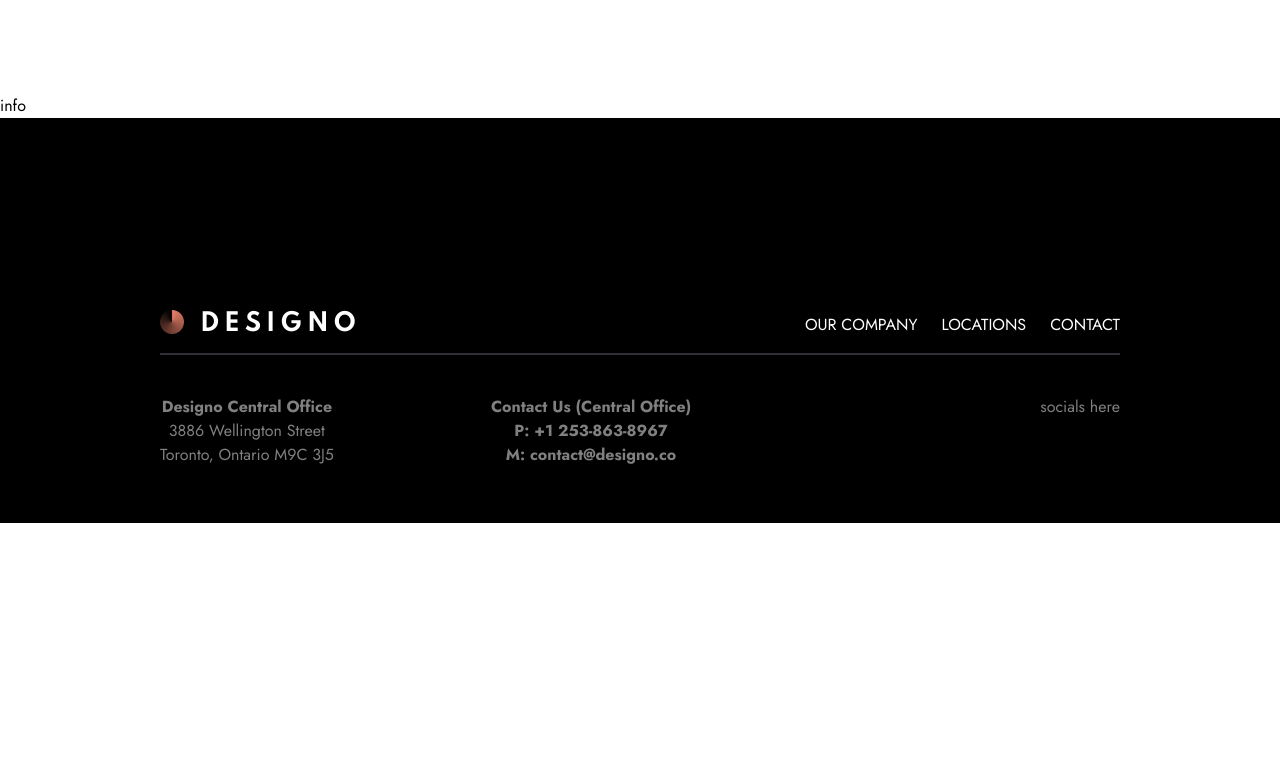
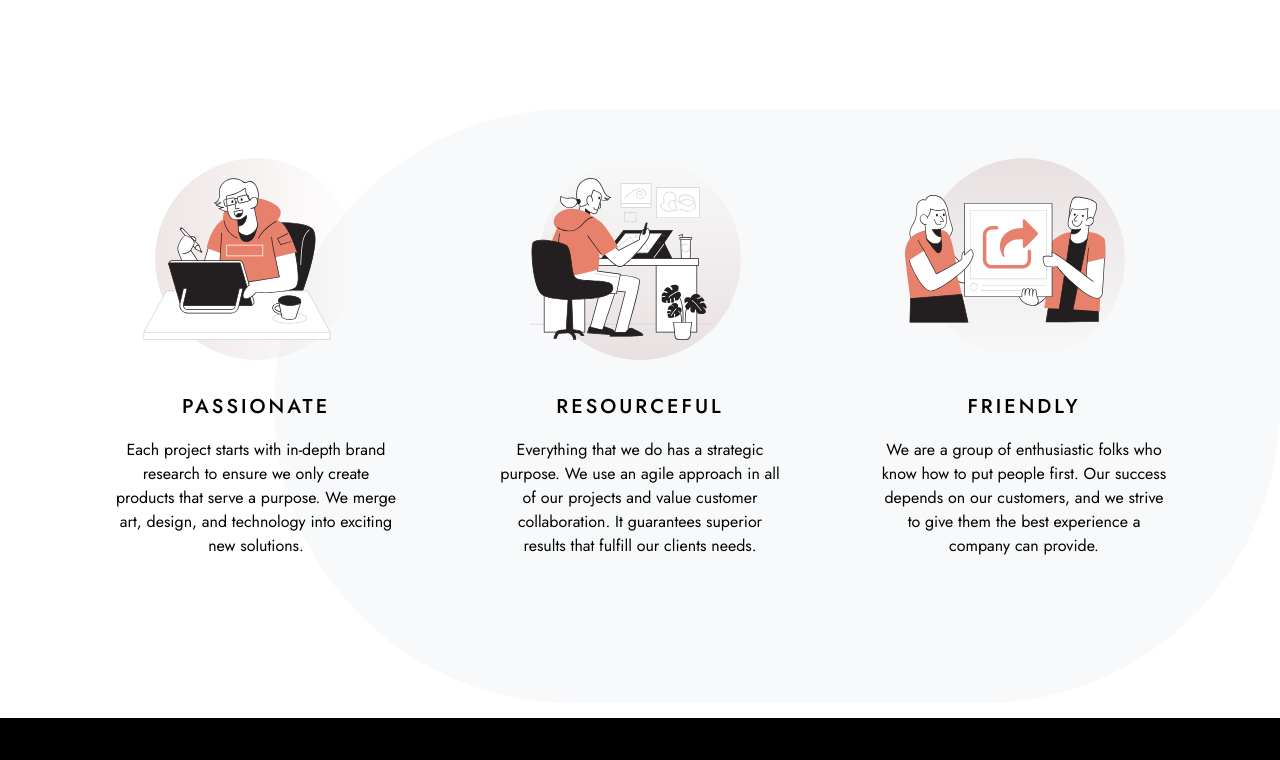
Before and after one commit to codyivy0/FM-designo-multi-page, a React app: page / in a window 1280 px wide. Shown: the part 1200-1960 px from the top of the page. Before the commit the page ends 1723 px from the top, so only its background shows below. Built offline with nearby package versions, Linux system fonts and the light colour scheme; the HTML template or start-up script is replaced by a standard one.

Commit message:
homepage-infoCards responsive/TODO card over footer

```diff
--- a/src/Components/InfoCards/InfoCards.jsx
+++ b/src/Components/InfoCards/InfoCards.jsx
@@ -1,11 +1,51 @@
-import styles from './InfoCards.module.css'
+import styles from "./InfoCards.module.css";
 
 const InfoCards = () => {
   return (
     <section className={styles.infoContainer}>
-      info
+      <div className={styles.infoCard}>
+        <div className={`${styles.imagesContainer} ${styles.circle}`}>
+          <img src="/svg/illustration-passionate.svg" alt="passionate" />
+        </div>
+        <div className={styles.infoText}>
+          <h1>Passionate</h1>
+          <p>
+            Each project starts with in-depth brand research to ensure we only
+            create products that serve a purpose. We merge art, design, and
+            technology into exciting new solutions.
+          </p>
+        </div>
+      </div>
+
+      <div className={styles.infoCard}>
+        <div className={`${styles.imagesContainer} ${styles.circleBottom}`}>
+          <img src="/svg/illustration-resourceful.svg" alt="resourceful" />
+        </div>
+        <div className={styles.infoText}>
+          <h1>Resourceful</h1>
+          <p>
+            Everything that we do has a strategic purpose. We use an agile
+            approach in all of our projects and value customer collaboration. It
+            guarantees superior results that fulfill our clients needs.
+          </p>
+        </div>
+      </div>
+
+      <div className={styles.infoCard}>
+        <div className={`${styles.imagesContainer} ${styles.circleTop}`}>
+          <img src="/svg/illustration-friendly.svg" alt="friendly" />
+        </div>
+        <div className={styles.infoText}>
+          <h1>Friendly</h1>
+          <p>
+            We are a group of enthusiastic folks who know how to put people
+            first. Our success depends on our customers, and we strive to give
+            them the best experience a company can provide.
+          </p>
+        </div>
+      </div>
     </section>
-  )
+  );
 };
 
-export default InfoCards ;
+export default InfoCards;
--- a/src/Components/InfoCards/InfoCards.module.css
+++ b/src/Components/InfoCards/InfoCards.module.css
@@ -0,0 +1,115 @@
+.infoContainer {
+  display: grid;
+  grid-template-columns: 1fr;
+  padding-inline: 2rem;
+  padding-block: 2rem;
+  text-align: center;
+  align-items: center;
+  justify-content: center;
+  gap: 4rem;
+}
+.infoCard h1 {
+  margin-top: 2rem;
+  text-transform: uppercase;
+  letter-spacing: 3px;
+  font-weight: 500;
+  font-size: 20px;
+}
+.imagesContainer {
+  position: relative;
+}
+.circle::before {
+  content: "";
+  position: absolute;
+  top: 0;
+  left: 0;
+  width: 100%;
+  height: 100%;
+  background-image: url("/svg/bg-pattern-small-circle.svg");
+  background-repeat: no-repeat;
+  background-position: center;
+  z-index: -1;
+}
+.circleBottom::before {
+  content: "";
+  position: absolute;
+  top: 0;
+  left: 0;
+  width: 100%;
+  height: 100%;
+  background-image: url("/svg/bg-pattern-small-circle.svg");
+  background-repeat: no-repeat;
+  background-position: center;
+  z-index: -1;
+  transform: rotate(-90deg);
+}
+.circleTop::before {
+  content: "";
+  position: absolute;
+  top: 0;
+  left: 0;
+  width: 100%;
+  height: 100%;
+  background-image: url("/svg/bg-pattern-small-circle.svg");
+  background-repeat: no-repeat;
+  background-position: center;
+  z-index: -1;
+  transform: rotate(90deg);
+}
+
+.imagesContainer img {
+  margin-inline: auto;
+}
+
+@media (min-width: 770px) {
+  .infoContainer {
+    padding: 1rem;
+  }
+  .infoCard {
+    display: grid;
+    grid-template-columns: 15rem auto;
+    justify-content: space-between;
+    text-align: left;
+  }
+  .imagesContainer {
+    width: 15rem;
+  }
+  .imagesContainer img {
+    margin: 0;
+  }
+  .infoText {
+    padding-inline: 5rem;
+  }
+}
+
+@media (min-width: 1100px) {
+  .infoContainer {
+    padding-inline: 6rem;
+    padding-block: 4rem 10rem;
+    grid-template-columns: 1fr 1fr 1fr;
+    position: relative;
+  }
+  .infoContainer::before {
+    position: absolute;
+    content: "";
+    background-image: url("/svg/bg-pattern-leaf.svg");
+    background-repeat: no-repeat;
+    background-position: left;
+    top: 0;
+    left: 0;
+    height: 100%;
+    width: 100%;
+    transform: rotate(180deg);
+    z-index: -1;
+  }
+  .infoCard {
+    display: flex;
+    flex-direction: column;
+    align-items: center;
+  }
+  .infoText {
+    padding: 0;
+    padding-inline: 1rem;
+    text-align: center;
+  }
+}
```
